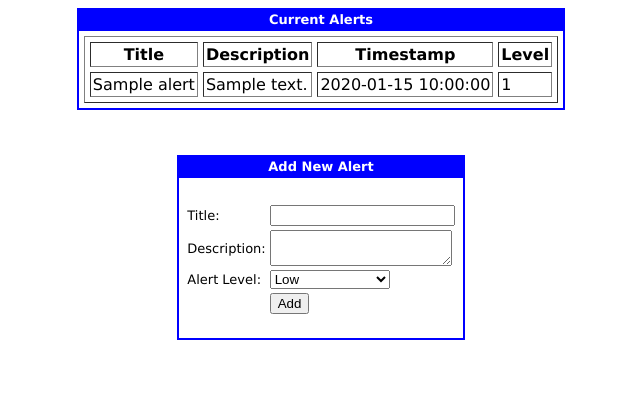
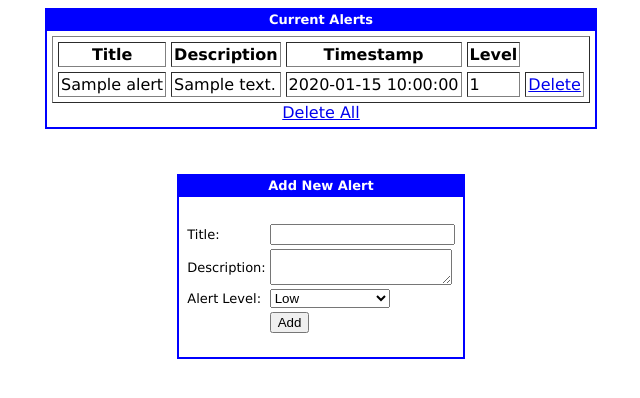
Before and after one commit to FluidConcepts/RSS-Sim, a PHP site: page /rss-sim/login.php in a window 1280 px wide. Shown: the top 398 px of the page, without its empty margins (319-959 px from the left). Run offline with PHP 8.4, Linux system fonts and the light colour scheme; tables that the repository leaves empty hold one stand-in row (values such as "Sample post"); data that the repository does not hold is empty.

Commit message:
Add Delete, Add Delete All

```diff
--- a/login.php
+++ b/login.php
@@ -31,10 +31,12 @@ if(!(empty($_POST['token']))){
 }
 $sql = mysql_query("SELECT * FROM `rss_alerts` ORDER BY `aid` DESC") or die(mysql_error());
 while($row = mysql_fetch_array( $sql )){
-	echo "<tr><td>".$row['title']."</td><td>".$row['descript']."</td><td>".$row['timestamp']."</td><td>".$row['level']."</td></tr>";
+	echo "<tr><td>".$row['title']."</td><td>".$row['descript']."</td><td>".$row['timestamp']."</td><td>".$row['level']."</td><td><a href='".$host."delete.php?aid=".$row['aid']."'>Delete</a></tr>";
 }
 ?>
-</font></table></center>
+</font></table>
+<?php echo "<a href='".$host."delete.php?aid=all'>Delete All</a>"; ?>
+</center>
 </td></tr></table></td></tr></table>
 <br/><br/><br/>
 <font face="verdana,arial" size=-1>
```
